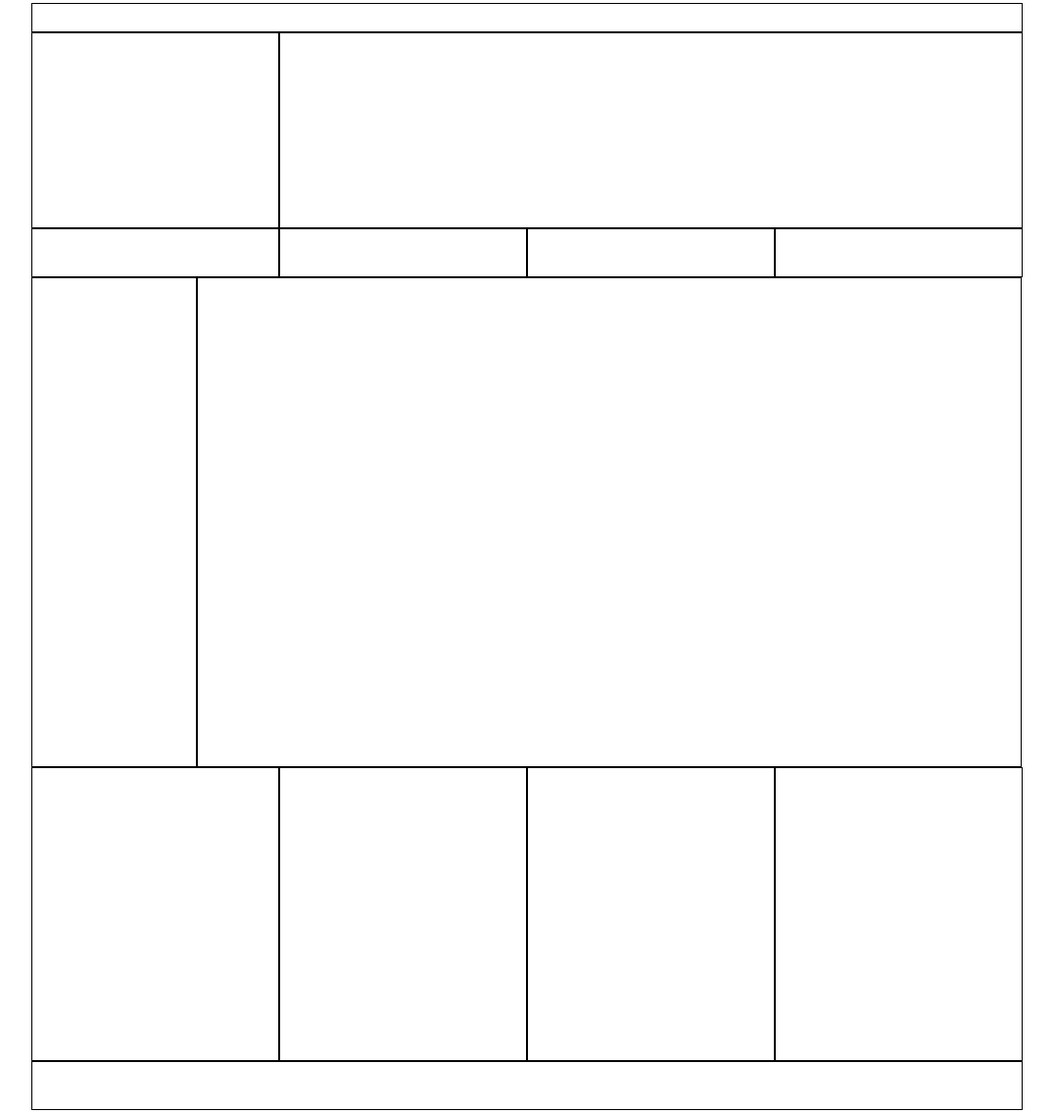
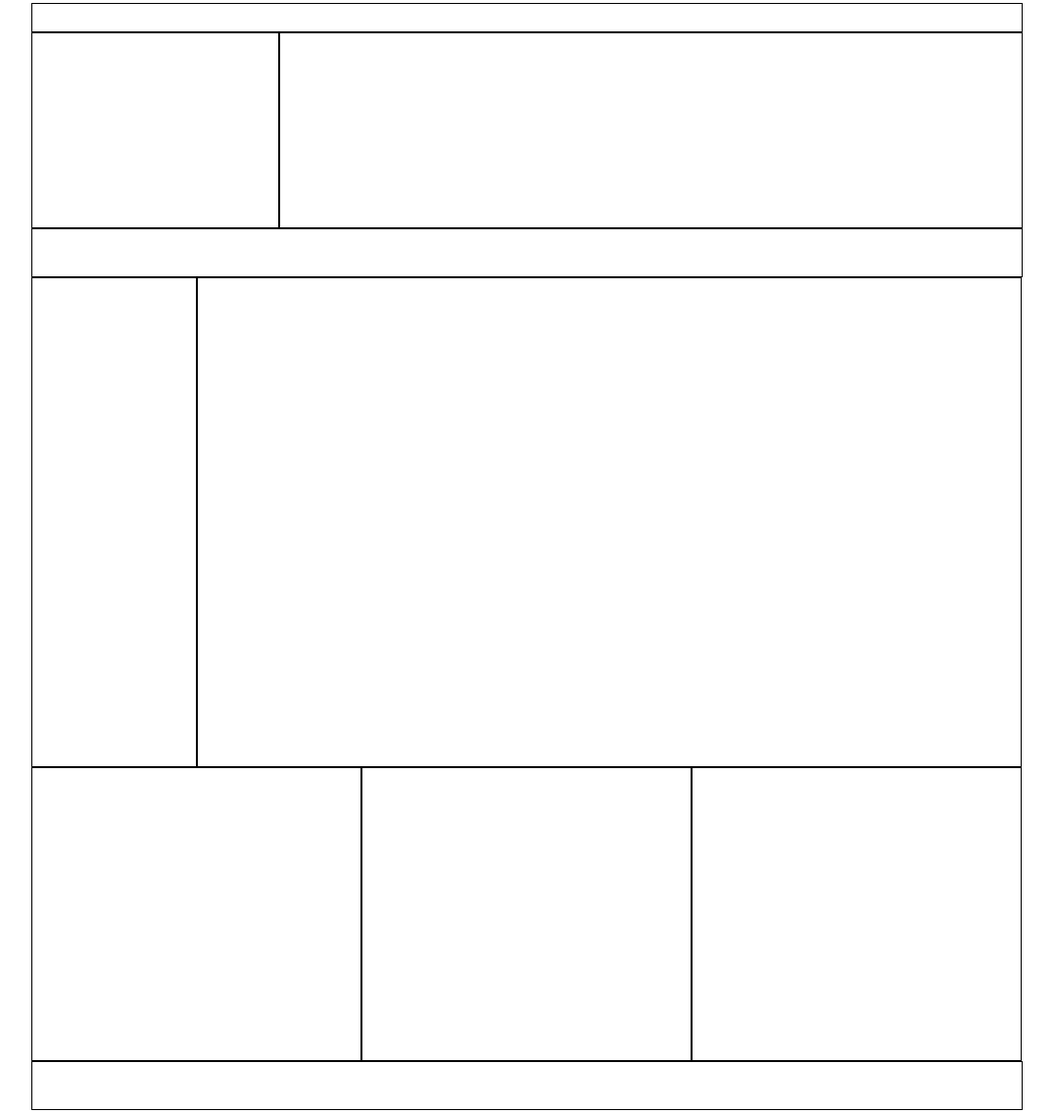
Before and after one commit to rmamunur6/day-4, a plain HTML site: page Layout.html in a window 1280 px wide. Shown: the part 5-1141 px from the top of the page at 98% size, without its empty margins (102-1177 px from the left). Drawn offline with Linux system fonts and the light colour scheme.

Commit message:
Layout using 12col grid & pseudoclass

```diff
--- a/index.html
+++ b/Layout.html
@@ -6,24 +6,22 @@
           content="width=device-width, user-scalable=no, initial-scale=1.0, maximum-scale=1.0, minimum-scale=1.0">
     <meta http-equiv="X-UA-Compatible" content="ie=edge">
     <title>Document</title>
-
-    <link rel="stylesheet" href="style.css">
+    <link rel="stylesheet" href="LayoutStyle.css">
 </head>
-
 <body>
 <div class="wrapper">
+
     <div class="row">
         <div class="col-12 header-top-height"></div>
     </div>
+
     <div class="row">
         <div class="col-3 header-height"></div>
         <div class="col-9 header-height"></div>
     </div>
 
-    <div class="row"><div class="col-3 menu-height"></div>
-        <div class="col-3 menu-height"></div>
-        <div class="col-3 menu-height"></div>
-        <div class="col-3 menu-height"></div>
+    <div class="row">
+        <div class="col-12 menu-height"></div>
     </div>
 
     <div class="row">
@@ -32,15 +30,15 @@
     </div>
 
     <div class="row">
-        <div class="col-3 big-footer-height"></div>
-        <div class="col-3 big-footer-height"></div>
-        <div class="col-3 big-footer-height"></div>
-        <div class="col-3 big-footer-height"></div>
+        <div class="col-4 big-footer-height"></div>
+        <div class="col-4 big-footer-height"></div>
+        <div class="col-4 big-footer-height"></div>
     </div>
 
     <div class="row">
         <div class="col-12 footer-height"></div>
     </div>
 </div>
+
 </body>
 </html>
--- a/style.css
+++ b/LayoutStyle.css
@@ -1,4 +1,3 @@
-
 .col-1{width: 8.33%;}
 .col-2{width: 16.66%;}
 .col-3{width: 25%; height: 200px;}
@@ -11,6 +10,13 @@
 .col-10{width: 83.33%;}
 .col-11{width: 91.66%;}
 .col-12{width: 100%;height: 50px;}
+
+.header-top-height{height: 30px}
+.header-height{height: 200px}
+.menu-height{height: 50px}
+.content-height{height: 500px}
+.big-footer-height{height: 300px}
+.footer-height{height: 50px}
 
 [class*='col-']{
     float: left;
@@ -29,10 +35,3 @@
     height: auto;
     margin:0 auto;
 }
-
-.header-top-height{height: 30px}
-.header-height{height: 200px}
-.menu-height{height: 50px}
-.content-height{height: 500px}
-.big-footer-height{height: 300px}
-.footer-height{height: 50px}
```
